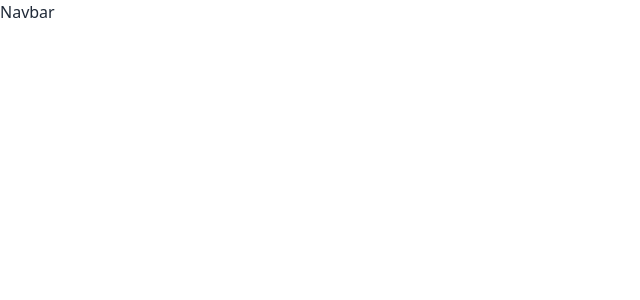
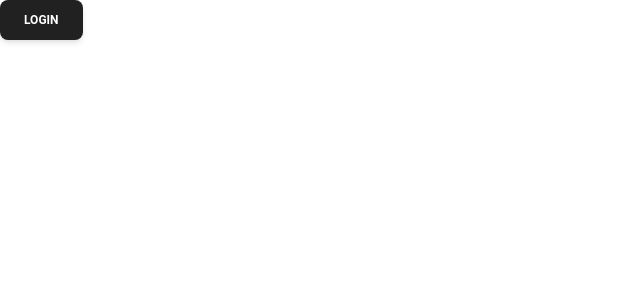
Before and after one commit to Naim-Ahmad/click-jobs-client, a React (Vite) app: page / in a window 1280 px wide. Shown: the top 300 px of the page, without its empty margins (0-640 px from the left). Built offline with nearby package versions, Linux system fonts and the light colour scheme.

Commit message:
configred meterial tailwind

```diff
--- a/package.json
+++ b/package.json
@@ -10,12 +10,14 @@
     "preview": "vite preview"
   },
   "dependencies": {
+    "@material-tailwind/react": "^2.1.4",
     "@tanstack/react-query": "^5.4.3",
     "axios": "^1.6.0",
     "firebase": "^10.5.2",
     "prop-types": "^15.8.1",
     "react": "^18.2.0",
     "react-dom": "^18.2.0",
+    "react-helmet-async": "^1.3.0",
     "react-hot-toast": "^2.4.1",
     "react-icons": "^4.11.0",
     "react-router-dom": "^6.18.0",
--- a/src/layout/Navbar.jsx
+++ b/src/layout/Navbar.jsx
@@ -1,7 +1,10 @@
+import { Button } from "@material-tailwind/react";
 
 export default function Navbar() {
 
     return (
-        <div>Navbar</div>
+        <div>
+            <Button>Login</Button>
+        </div>
     )
 }
--- a/tailwind.config.js
+++ b/tailwind.config.js
@@ -1,5 +1,7 @@
 /** @type {import('tailwindcss').Config} */
-export default {
+const withMT = require("@material-tailwind/react/utils/withMT");
+
+module.exports = withMT({
   content: [
     "./index.html",
     "./src/**/*.{js,ts,jsx,tsx}",
@@ -8,4 +10,4 @@
     extend: {},
   },
   plugins: [require('daisyui')],
-}
+});
```
Also changed, not shown: src/main.jsx (+12 -9 lines), 1 other file (tests, documents, lock files or other folders).
